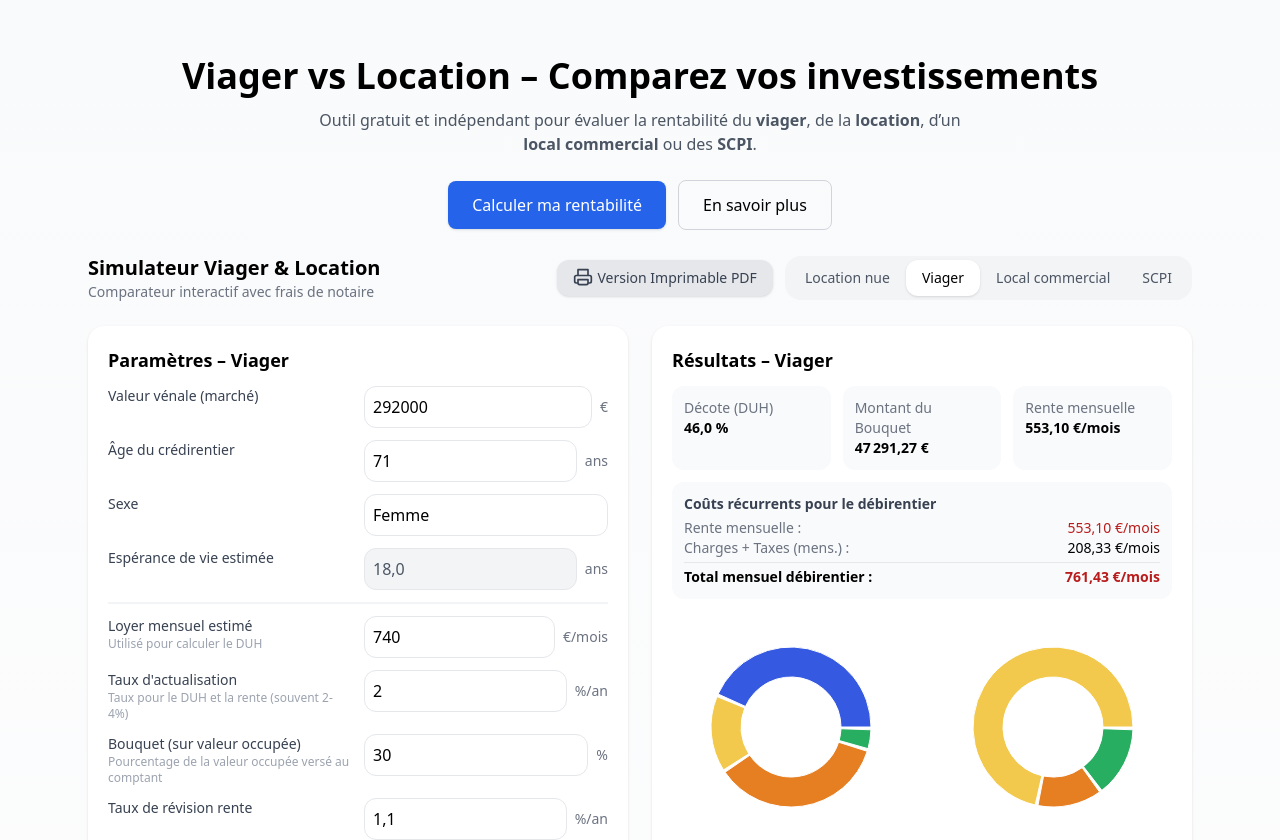
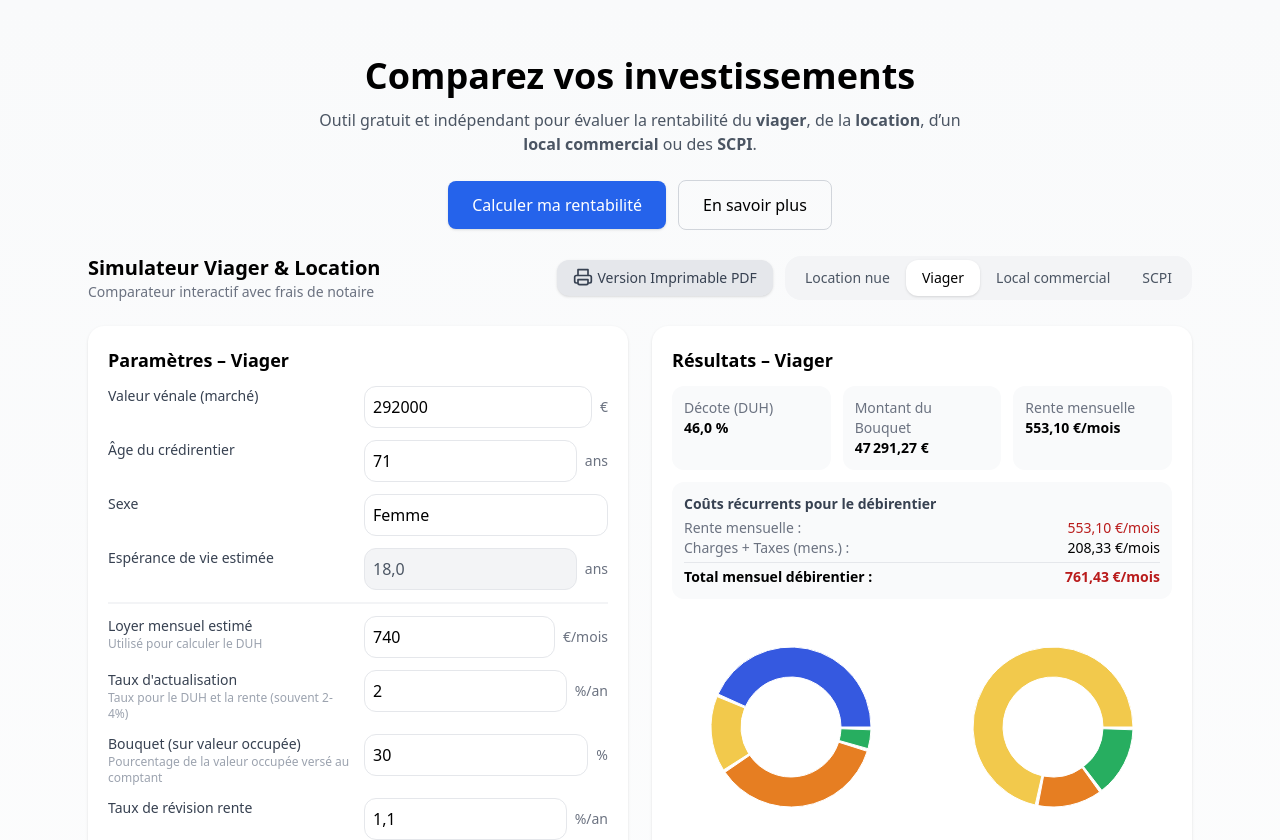
Before and after one commit to wizzwid/viager-vs-location, a React (Vite) app: page / in a window 1280 px wide. Shown: the top 840 px of the page. Built offline with nearby package versions, Linux system fonts and the light colour scheme; the HTML template or start-up script is replaced by a standard one.

Commit message:
Update App.tsx

```diff
--- a/src/App.tsx
+++ b/src/App.tsx
@@ -652,7 +652,7 @@
 
           {/* HERO + CTA */}
           <header className="mt-8 text-center px-4 no-print">
-            <h1 className="text-3xl md:text-4xl font-bold mb-3">Viager vs Location – Comparez vos investissements</h1>
+            <h1 className="text-3xl md:text-4xl font-bold mb-3"> Comparez vos investissements</h1>
             <p className="text-gray-600 max-w-2xl mx-auto mb-6">
               Outil gratuit et indépendant pour évaluer la rentabilité du <strong>viager</strong>, de la <strong>location</strong>, d’un <strong>local commercial</strong> ou des <strong>SCPI</strong>.
             </p>
```
